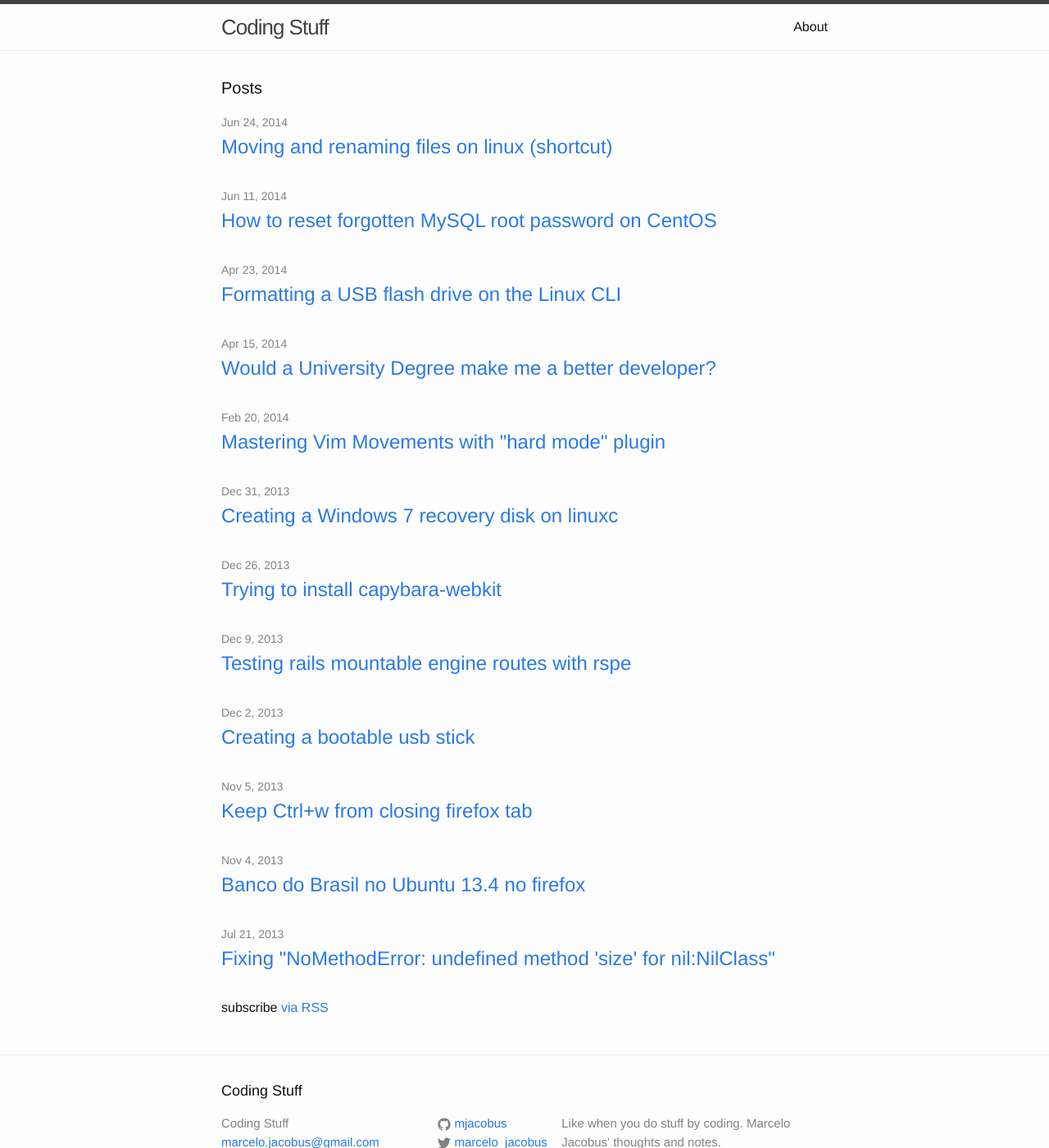
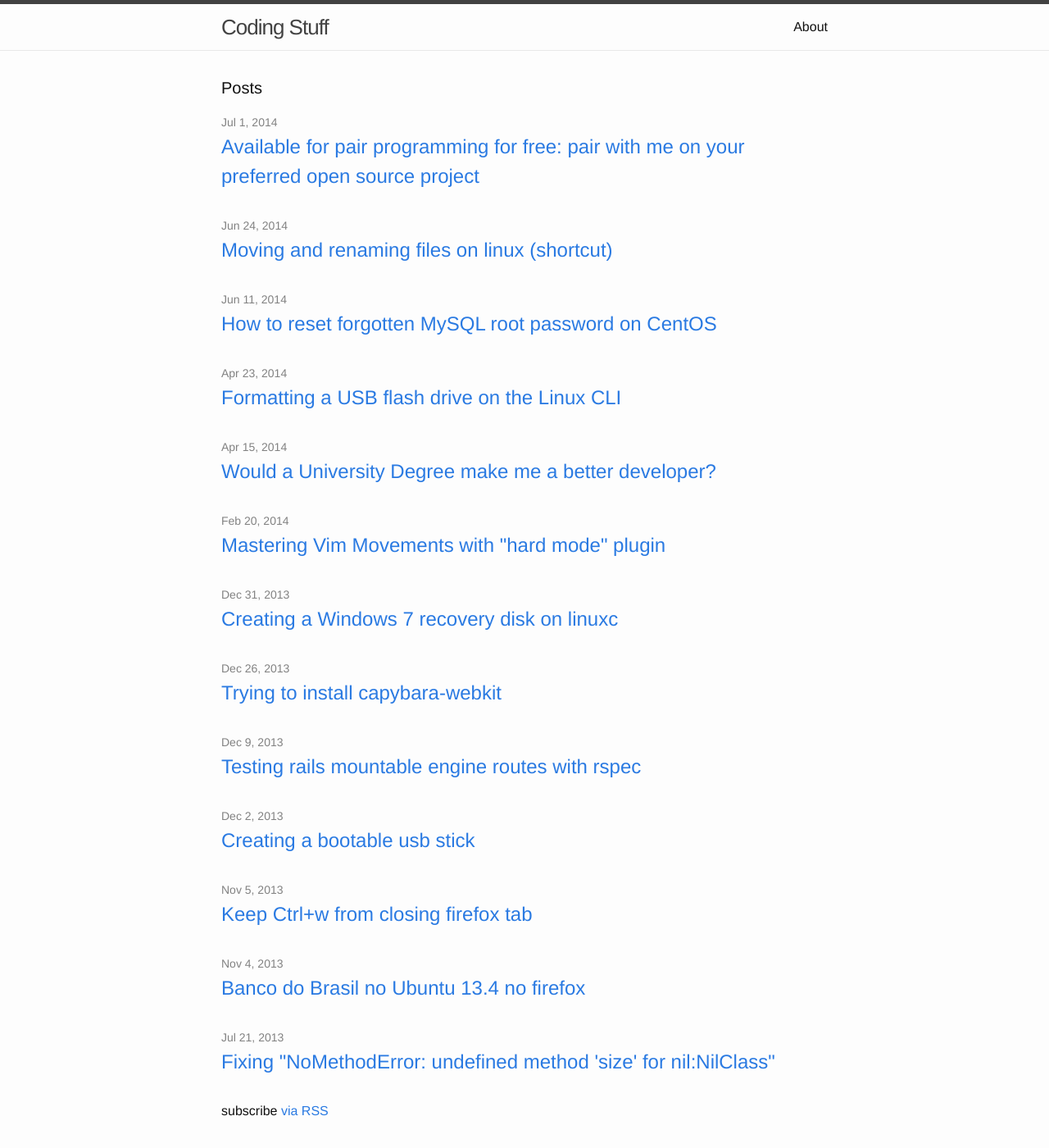
Before and after one commit to mjacobus/mjacobus.github.io, a Jekyll site: the page built from index.html, in a window 1280 px wide and 1400 px high. Shown: the whole window at 82% size. Built offline with Jekyll 4.4.1, drawn with Linux system fonts in a browser that asks for light colours.

Commit message:
1 more post. Attempt to fix compiling

```diff
--- a/_posts/2013-12-09-testing-rails-mountable-engine-routes-with-rspec.md
+++ b/_posts/2013-12-09-testing-rails-mountable-engine-routes-with-rspec.md
@@ -1,10 +1,11 @@
 ---
 layout: post
-title: Testing rails mountable engine routes with rspe
-ctags: [Rails, Ruby, Rspec]
+title: Testing rails mountable engine routes with rspec
+tags: [Rails, Ruby, Rspec]
 ---
 
 {% highlight ruby %}
+
 describe Gossiper::NotificationsController, 'routing' do
    # here's the trick
    routes { Gossiper::Engine.routes }
@@ -14,4 +15,5 @@ describe Gossiper::NotificationsController, 'routing' do
       route_to('gossiper/notifications#index')
   end
 end
+
 {% endhighlight %}
--- /dev/null
+++ b/_posts/2014-07-01-available-for-pair-programming-for-free-pair-with-me-on-your-preferred-open-source-project.md
@@ -0,0 +1,17 @@
+---
+layout: post
+title: "Available for pair programming for free: pair with me on your preferred open source project"
+tags: [Rails, Ruby]
+---
+
+Hi there.
+
+I’ve been willing to practice pair program. Since that is not something I can achieve in my current job, my goal is to do that remotely with anyone who is willing to work on any open source project.
+
+If you are interested, please get in touch. I am a Ruby/PHP/Javascript programmer and I am all into TDD/BDD, so if you have tested code that would be awesome. Comfortable with VIM would be a plus, since working on the terminal seems easier/faster.
+
+If you have a open project you are working on, please send me the project url so I can have an idea about what that is and how that works (or is supposed to). If you don’t, perhaps we could contribute to some awesome open source project out there, such as Rails, Devise, Zend Frameork or what have you, perhaps fixing some bugs.
+
+I intend to be available every Monday from 23:00 to 00:00 (GMT-03:00).
+
+See ya.
```
